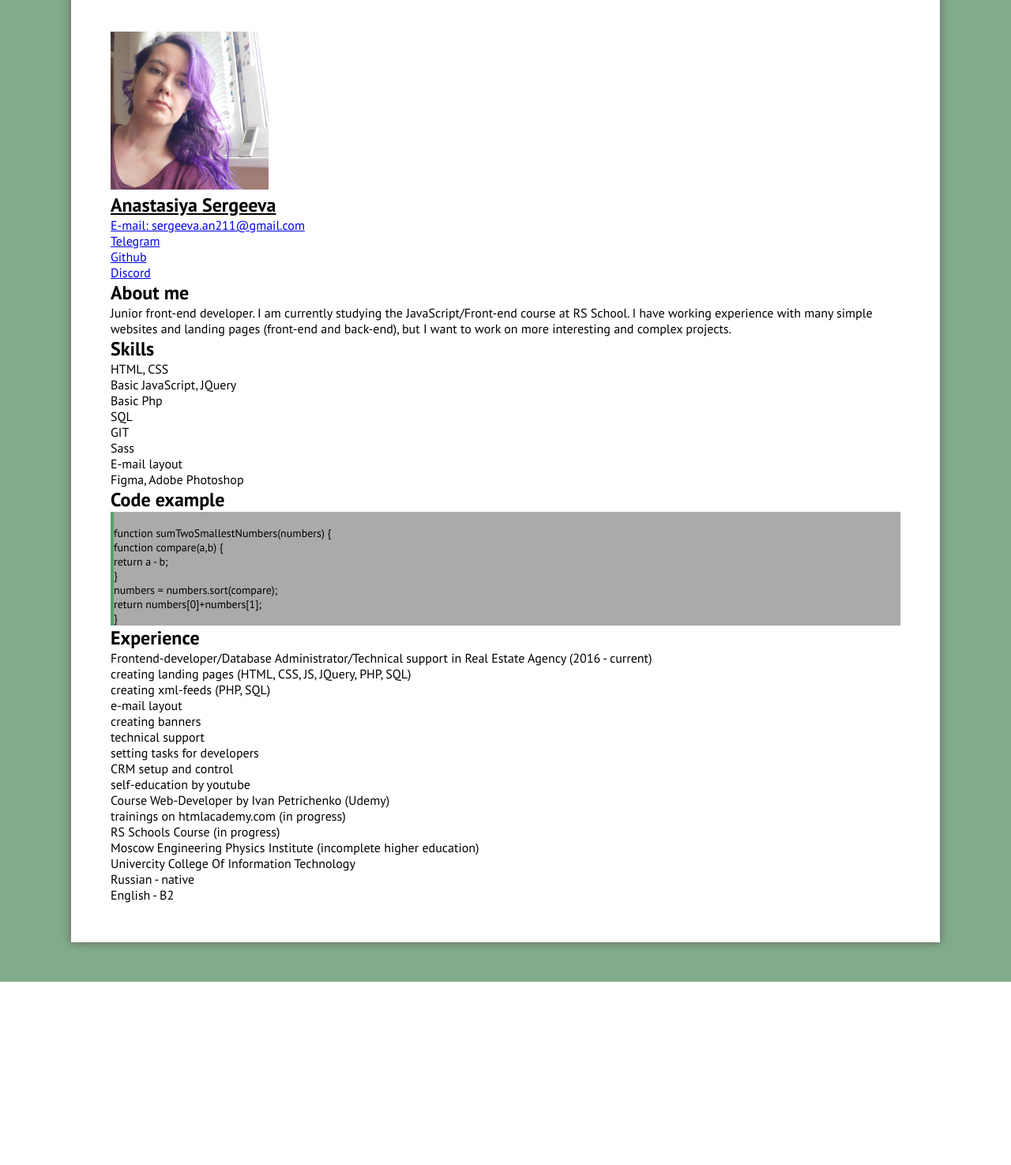
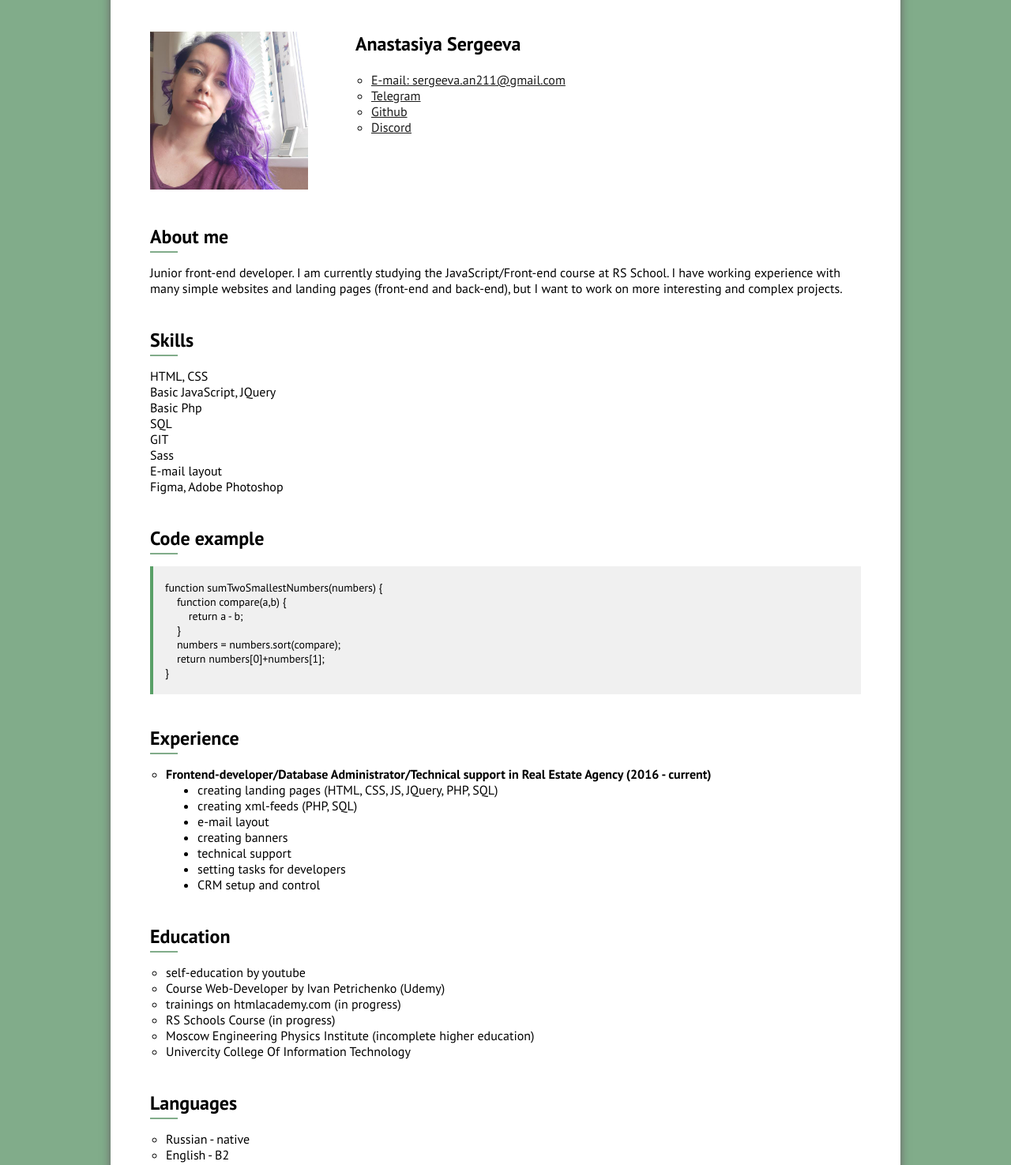
Before and after one commit to Snorrky/rsschool-cv, a plain HTML site: page index.html in a window 1280 px wide. Shown: the part 60-1535 px from the top of the page at 79% size. Before the commit the page ends 1303 px from the top, so only its background shows below. Drawn offline with Linux system fonts and the light colour scheme.

Commit message:
feat: complete html and css

```diff
--- a/index.html
+++ b/index.html
@@ -16,34 +16,37 @@
     <main class="page">
         <div class="wrapper">
 
-            <section id="photo">
+            <section id="info" class="page-section info">
+                <div class="photo">
                     <img src="profile.jpg" alt="Anastasiya Sergeeva Photo" width="200" height="200">
-            </section>
-            <section id="contacts">
+                </div>
+                <div class="contacts">
+
                     <h1>Anastasiya Sergeeva</h1>
-                <ul>
-                    <li>
+                    <ul class="contact-list">
+                        <li class="contact-item">
                             <a href="mailto:sergeeva.an211@gmail.com">E-mail: sergeeva.an211@gmail.com</a>
                         </li>
-                    <li>
+                        <li class="contact-item">
                             <a href="https://t.me/snorrky">Telegram</a>
                         </li>
-                    <li>
+                        <li class="contact-item">
                             <a href="https://github.com/Snorrky/">Github</a>
                         </li>
-                    <li>
+                        <li class="contact-item">
                             <a href="https://discordapp.com/users/488331778923298816">Discord</a>
                         </li>
                     </ul>
+            </div>
             </section>
 
-            <section id="about">
+            <section id="about" class="page-section">
                 <h2>About me</h2>
                 <p>Junior front-end developer. I am currently studying the JavaScript/Front-end course at RS School. I have
                 working experience with many simple websites and landing pages (front-end and back-end), but I want to
                 work on more interesting and complex projects.</p>
             </section>
-            <section id="skills">
+            <section id="skills" class="page-section">
                 <h2>Skills</h2>
                 <ul>
                     <li>
@@ -71,7 +74,7 @@
                     </li>
                 </ul>
             </section>
-            <section id="code">
+            <section id="code" class="page-section">
                 <h2>Code example</h2>
                 <pre class="code-example"><code>
     function sumTwoSmallestNumbers(numbers) {
@@ -81,38 +84,41 @@ return a - b;
         numbers = numbers.sort(compare);
         return numbers[0]+numbers[1];
     }
+
 </code></pre>
             </section>
-            <section id="experience">
+            <section id="experience" class="page-section">
                 <h2>Experience</h2>
-                <ul>
-                    <li>Frontend-developer/Database Administrator/Technical support in Real Estate Agency (2016 - current)
-                        <ul>
-                            <li>creating landing pages (HTML, CSS, JS, JQuery, PHP, SQL)</li>
-                            <li>creating xml-feeds (PHP, SQL)</li>
-                            <li>e-mail layout</li>
-                            <li>creating banners</li>
-                            <li>technical support</li>
-                            <li>setting tasks for developers</li>
-                            <li>CRM setup and control</li>
+                <ul class="exp-list">
+                    <li class="exp-item">Frontend-developer/Database Administrator/Technical support in Real Estate Agency (2016 - current)
+                        <ul class="shores-list">
+                            <li class="shore-item">creating landing pages (HTML, CSS, JS, JQuery, PHP, SQL)</li>
+                            <li class="shore-item">creating xml-feeds (PHP, SQL)</li>
+                            <li class="shore-item">e-mail layout</li>
+                            <li class="shore-item">creating banners</li>
+                            <li class="shore-item">technical support</li>
+                            <li class="shore-item">setting tasks for developers</li>
+                            <li class="shore-item">CRM setup and control</li>
                         </ul>
                     </li>
                 </ul>
             </section>
-            <section id="education">
-                <ul>
-                    <li>self-education by youtube</li>
-                    <li>Course Web-Developer by Ivan Petrichenko (Udemy)</li>
-                    <li>trainings on htmlacademy.com (in progress)</li>
-                    <li>RS Schools Course (in progress)</li>
-                    <li>Moscow Engineering Physics Institute (incomplete higher education)</li>
-                    <li>Univercity College Of Information Technology</li>
+            <section id="education" class="page-section">
+                <h2>Education</h2>
+                <ul class="edu-list">
+                    <li class="edu-item">self-education by youtube</li>
+                    <li class="edu-item">Course Web-Developer by Ivan Petrichenko (Udemy)</li>
+                    <li class="edu-item">trainings on htmlacademy.com (in progress)</li>
+                    <li class="edu-item">RS Schools Course (in progress)</li>
+                    <li class="edu-item">Moscow Engineering Physics Institute (incomplete higher education)</li>
+                    <li class="edu-item">Univercity College Of Information Technology</li>
                 </ul>
             </section>
-            <section id="languages">
-                <ul>
-                    <li>Russian - native</li>
-                    <li>English - B2</li>
+            <section id="languages" class="page-section">
+                <h2>Languages</h2>
+                <ul class="lang-list">
+                    <li class="lang-item">Russian - native</li>
+                    <li class="lang-item">English - B2</li>
                 </ul>
             </section>
         </div>
--- a/style.css
+++ b/style.css
@@ -3,6 +3,7 @@
     padding: 0;
     margin: 0;
     font-family: PT Sans;
+    box-sizing: border-box;
 }
 
 li {
@@ -17,7 +18,7 @@ li {
 }
 
 h1 {
-    text-decoration: underline;
+    margin-bottom: 20px;
 }
 
 .wrapper {
@@ -29,41 +30,89 @@ h1 {
     box-shadow: 0 0 10px 1px rgb(106, 105, 105);
 }
 
-
-.header {
-    background-color: #59a067;
-    width: 100%;
-    height: 50px;
-    display: flex;
-    justify-content: flex-end;
-    align-items: center;
+.page-section {
+    margin-bottom: 40px;
 }
 
-.nav-list {
-    display: flex;
-    justify-content: flex-end;
-    margin-right: 50px;
+.page-section h2 {
+    position: relative;
+    margin-bottom: 20px;
 }
 
-.nav-list li {
-    padding-left: 25px;
+.page-section h2::after {
+    content: '';
+    position: absolute;
+    width: 35px;
+    height: 2px;
+    background-color:#81ac8a;
+    bottom: -5px;
+    left: 0px;
 }
 
-.nav-link {
-    text-decoration: none;
-    color: #ffffff;
-    text-transform: uppercase;
+
+.info {
+    display: flex;
+    justify-content: flex-start;
+    align-items: flex-start;
+    flex-wrap: wrap;
 }
 
-.nav-link:hover {
-    padding: 3px 0;
-    border-top: 1px solid #ffffff;
-    border-bottom: 1px solid #ffffff;
+.photo {
+    margin-right: 60px;
+    width: 200px;
+}
+
+.photo img {
+    width: 100%;
+    height: auto;
+}
+
+.contact-item {
+    list-style: circle;
+    margin-left: 20px;
+}
+
+.contact-item a {
+    color: rgb(26, 26, 26)
 }
 
 .code-example {
     border-left: 4px solid #59a067;
     font-size: 14px;
     line-height: 18px;
-    background: rgb(171, 170, 170);
+    background: rgb(240, 240, 240);
 }
+
+.exp-item {
+    list-style: circle;
+    font-weight: 600;
+    margin-left: 20px;
+}
+
+.shore-item {
+    font-weight: 400;
+    list-style: disc;
+    margin-left: 40px;
+}
+
+.edu-item, .lang-item {
+    list-style: circle;
+    margin-left: 20px;
+}
+
+@media all and (max-width: 460px) {
+    .wrapper {
+        padding: 20px;
+    }
+
+    .page {
+        padding-top: 20px;
+        padding-bottom: 20px;
+    }
+}
+
+@media all and (max-width: 360px) {
+    .code-example {
+        font-size: 12px;
+    }
+}
```
Lines whose indentation alone changed are shown as unchanged.
